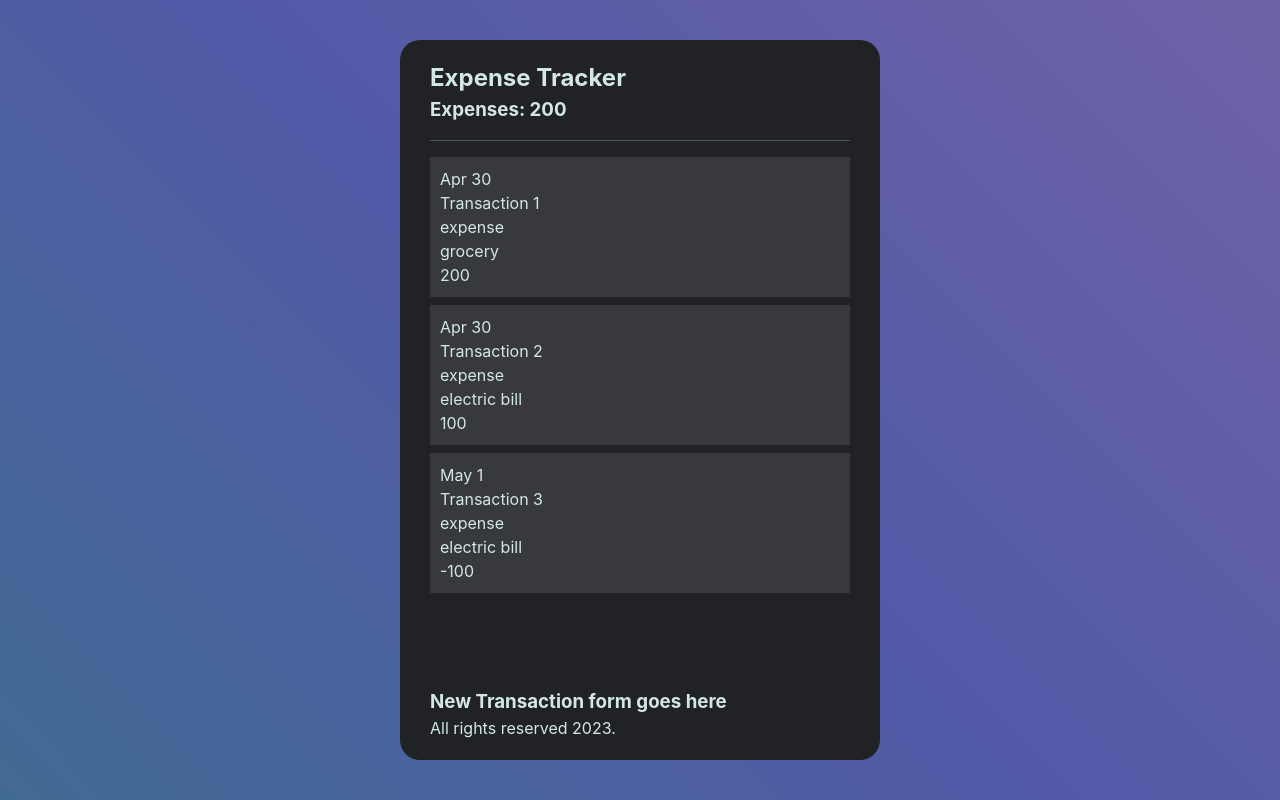
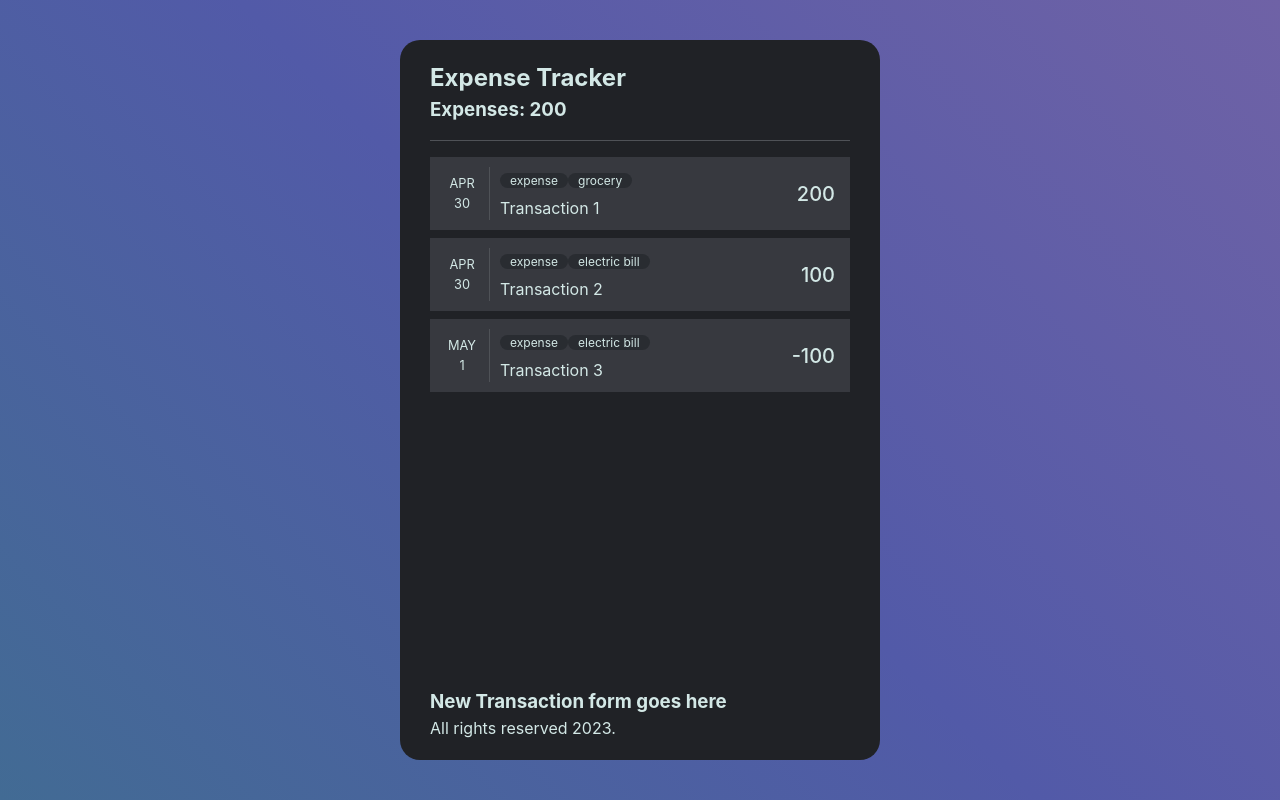
Before and after one commit to leocsdev/reactv-expense-tracker-v2, a React (Vite) app: page / in a window 1280 px wide. Built offline with nearby package versions, Linux system fonts and the light colour scheme; data requests are answered from the project's data file.

Commit message:
Created a component for each transaction item and applied initial style.

```diff
--- /dev/null
+++ b/src/components/TransactionItem.jsx
@@ -0,0 +1,36 @@
+import moment from 'moment';
+
+function TransactionItem({ transaction }) {
+  const { date, transactionType, transactionName, amount, category } =
+    transaction;
+  const formattedDate = moment(date);
+
+  return (
+    <>
+      <div className='date-info'>
+        <span>
+          {
+            // Show only the month in words
+            formattedDate.format('MMM')
+          }
+        </span>
+        <span>
+          {
+            // Show only the day
+            formattedDate.format('D')
+          }
+        </span>
+      </div>
+      <div className='transaction-container'>
+        <div className='transaction-info'>
+          <span className='transaction-type'>{transactionType}</span>
+          <span className='category'>{category}</span>
+        </div>
+        <div className='transaction-name'>{transactionName}</div>
+      </div>
+      <div className='amount-info'>{amount}</div>
+    </>
+  );
+}
+
+export default TransactionItem;
--- a/src/components/TransactionList.jsx
+++ b/src/components/TransactionList.jsx
@@ -1,34 +1,13 @@
-import moment from 'moment';
+import TransactionItem from './TransactionItem';
 
 function TransactionList({ transactions }) {
   return (
     <ul className='transaction-list'>
-      {transactions.map((transaction) => {
-        const { id, date, transactionName, transactionType, amount, category } =
-          transaction;
-
-        const formattedDate = moment(date);
-
-        return (
-          <li key={id} className='list-item'>
-            <p>
-              {
-                // Show only the month in words
-                formattedDate.format('MMM')
-              }{' '}
-              {
-                // Show only the day
-                formattedDate.format('D')
-              }
-            </p>
-
-            <p>{transactionName}</p>
-            <p>{transactionType}</p>
-            <p>{category}</p>
-            <p>{amount}</p>
-          </li>
-        );
-      })}
+      {transactions.map((transaction) => (
+        <li key={transaction.id} className='list-item'>
+          <TransactionItem transaction={transaction} />
+        </li>
+      ))}
     </ul>
   );
 }
--- a/src/index.css
+++ b/src/index.css
@@ -54,4 +54,54 @@ body {
   background-color: #37393f;
   margin-bottom: 8px;
   padding: 10px;
+  display: grid;
+
+  grid-template-columns: auto 1fr auto;
 }
+
+.transaction-list .date-info {
+  min-width: 50px;
+  /* background-color: green; */
+  border-right: 1px solid #4f5257;
+  display: flex;
+  flex-direction: column;
+  align-items: center;
+  justify-content: center;
+  padding-right: 5px;
+  text-transform: uppercase;
+  font-size: 0.8rem;
+}
+
+.transaction-list .transaction-container {
+  padding: 0 10px;
+  /* background-color: blue; */
+}
+
+.transaction-list .transaction-info {
+  margin-bottom: 5px;
+}
+
+.transaction-list .category {
+  background-color: #292c31;
+  padding: 0 10px;
+  border-radius: 100px;
+  font-size: 0.75rem;
+}
+
+.transaction-list .transaction-type {
+  background-color: #292c31;
+  padding: 0 10px;
+  border-radius: 100px;
+  font-size: 0.75rem;
+}
+
+.transaction-list .amount-info {
+  /* background-color: red; */
+  padding: 5px;
+  min-width: 50px;
+  font-size: 1.25rem;
+  font-weight: 500;
+  justify-content: flex-end;
+  display: flex;
+  align-items: center;
+}
```
